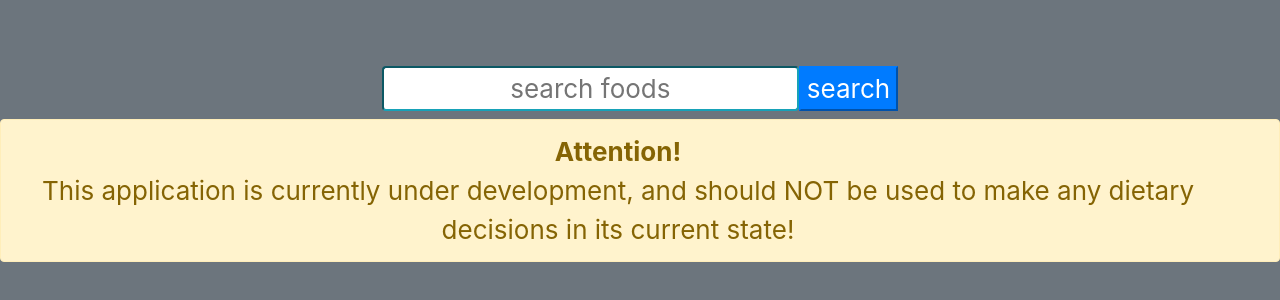
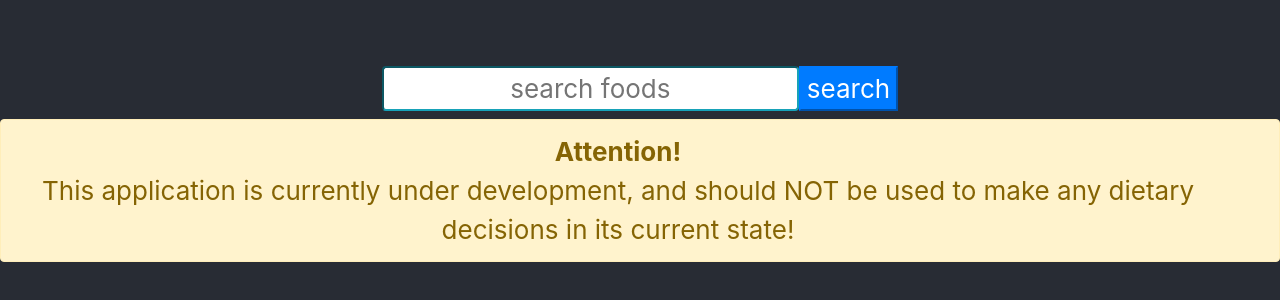
Before and after one commit to Sandstorm890/nutrition-app, a React (Create React App) app: page / in a window 1280 px wide. Shown: the part 240-540 px from the top of the page. Built offline with nearby package versions, Linux system fonts and the light colour scheme.

Commit message:
change color scheme

```diff
--- a/src/App.js
+++ b/src/App.js
@@ -4,7 +4,7 @@ import './App.css';
 function App() {
   return (
     <div className="App">
-      <header className="App-header bg-secondary">
+      <header className="App-header">
         <FoodsContainer />
       </header>
     </div>
```
